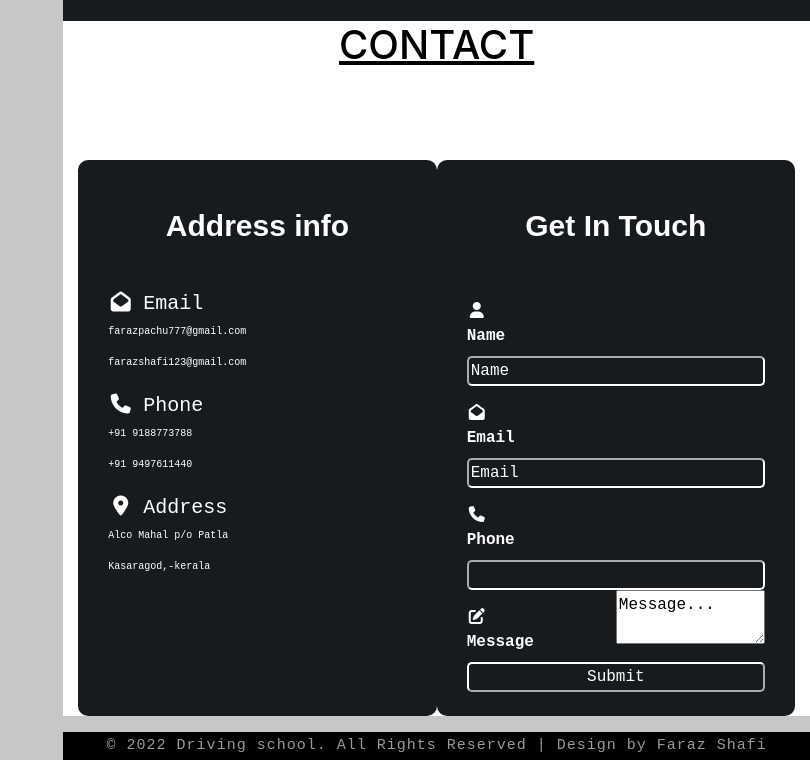
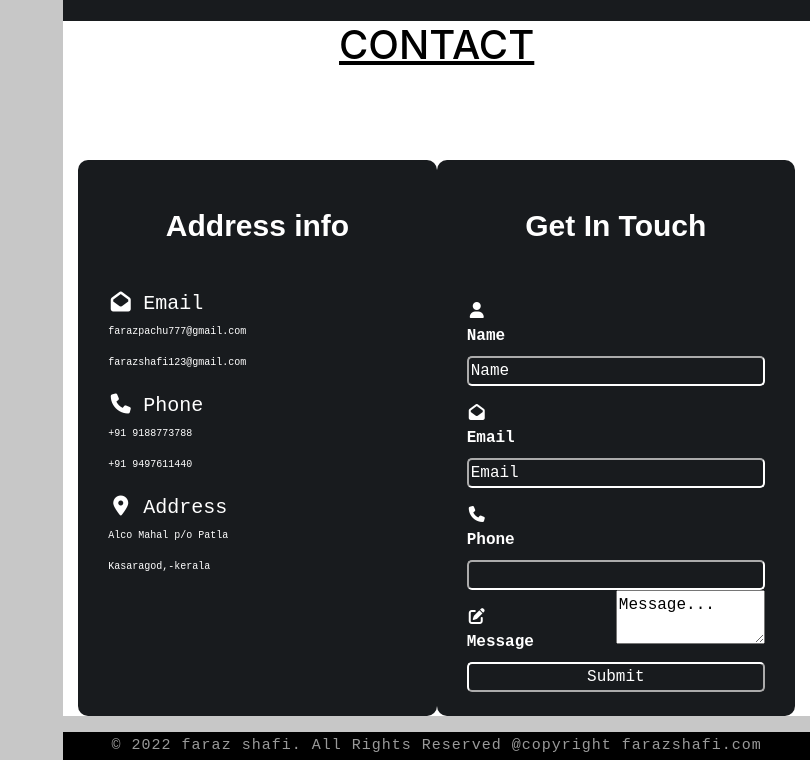
Before and after one commit to farazshafi/website, a plain HTML site: page index.html in a window 1280 px wide. Shown: the part 1854-2614 px from the top of the page, without its empty margins (470-1280 px from the left). Drawn offline with nearby package versions, Linux system fonts and the light colour scheme.

Commit message:
Update index.html

```diff
--- a/index.html
+++ b/index.html
@@ -330,7 +330,7 @@
         <footer>
            <div class="col-7 footer-div">
             <div class="copyright text-center container">
-                <p>© 2022 Driving school. All Rights Reserved | Design by Faraz Shafi</p>
+                <p>© 2022 faraz shafi. All Rights Reserved @copyright farazshafi.com</p>
             </div>
            </div>
         </footer>
```
